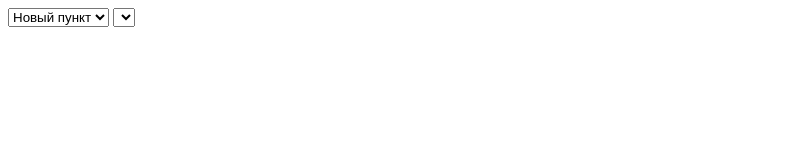
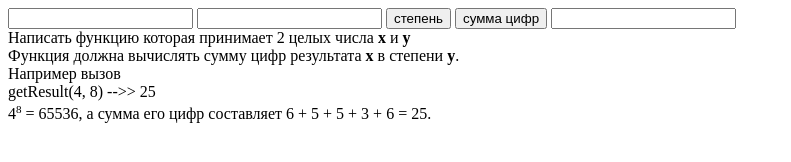
Before and after one commit to Yauheny-Bychkou/Array-task, a plain HTML site: page index.html in a window 1280 px wide. Shown: the whole page, without its empty margins (0-791 px from the left). Drawn offline with Linux system fonts and the light colour scheme.

Commit message:
ready200percent

```diff
--- a/index.html
+++ b/index.html
@@ -7,18 +7,20 @@
     <title>Document</title>
   </head>
   <body>
-    <select name="country" id="country">
-    <option value="rus">Россия</option>
-    <option value="uk">Украина</option>
-    <option value="bel">Беларусь</option>
-    <option value="jap">Япония</option>
-  </select>
-  <select name="city" id="city"></select>
+    <input type="text" id="a" />
+    <input type="text" id="b" />
+    <button id="mult">степень</button>
+    <button id="sum">сумма цифр</button>
+    <input type="text" id="res" />
+    <div class="task">
+      Написать функцию которая принимает 2 целых числа <b>x</b> и <b>y</b>
+      <br />
+      Функция должна вычислять сумму цифр результата <b>x</b> в степени <b>y</b>.
+      <br />
+      Например вызов<br />
+      getResult(4, 8) -->> 25 <br />
+      4<sup><small>8</small></sup> = 65536, а сумма его цифр составляет 6 + 5 + 5 + 3 + 6 = 25.
     </div>
-     <div>
-       <p id="text-1"></p>
-    <p id="text"></p>
-     </div>
     <script src="script.js"></script>
   </body>
 </html>
--- a/script.js
+++ b/script.js
@@ -3,12 +3,7 @@ let a = document.querySelector("#a"),
   b = document.querySelector("#b"),
   btnSum = document.querySelector("#sum"),
   btnMult = document.querySelector("#mult"),
-  res = document.querySelector("#res"),
-  option = document.querySelector("option");
-option.text = "Новый пункт";
-option.value = "new_iten";
-
-document.querySelector("#select").add(option);
+  res = document.querySelector("#res");
 
 const calculator = {
   sum: function () {
```
